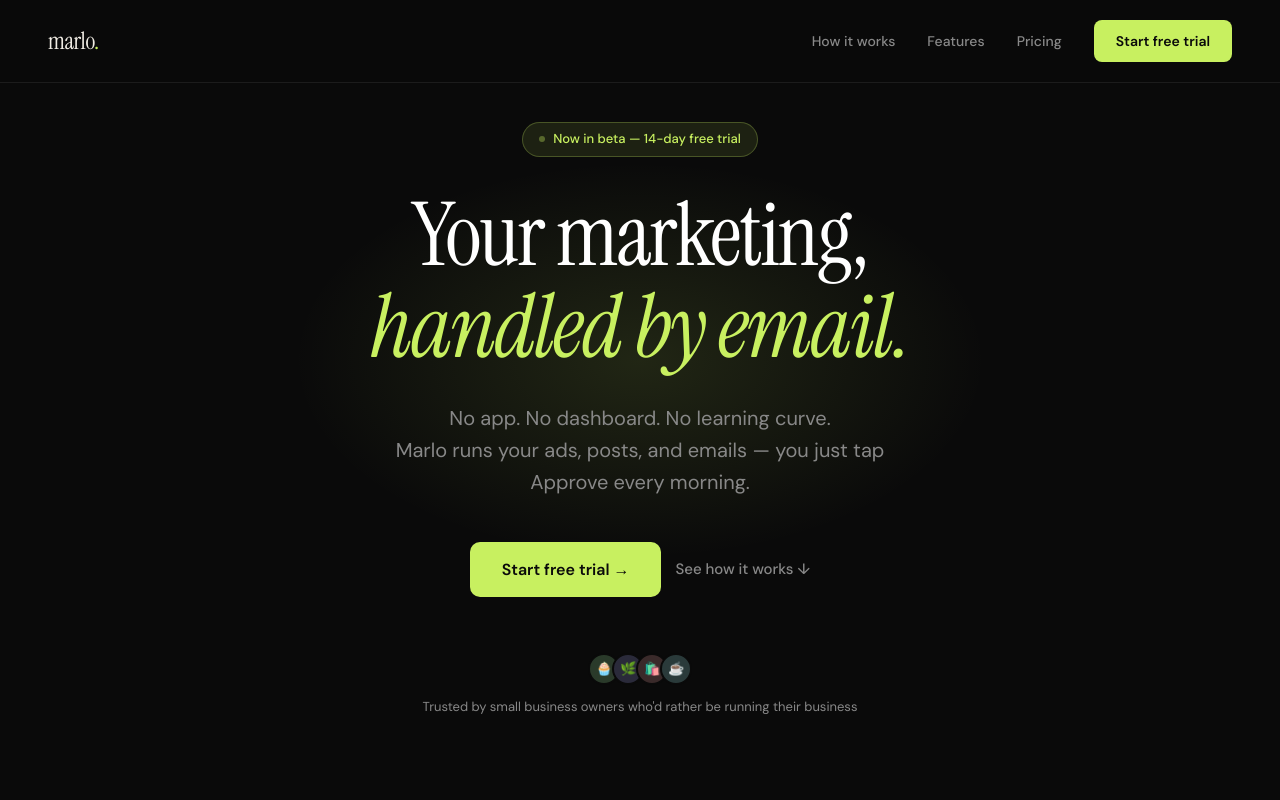
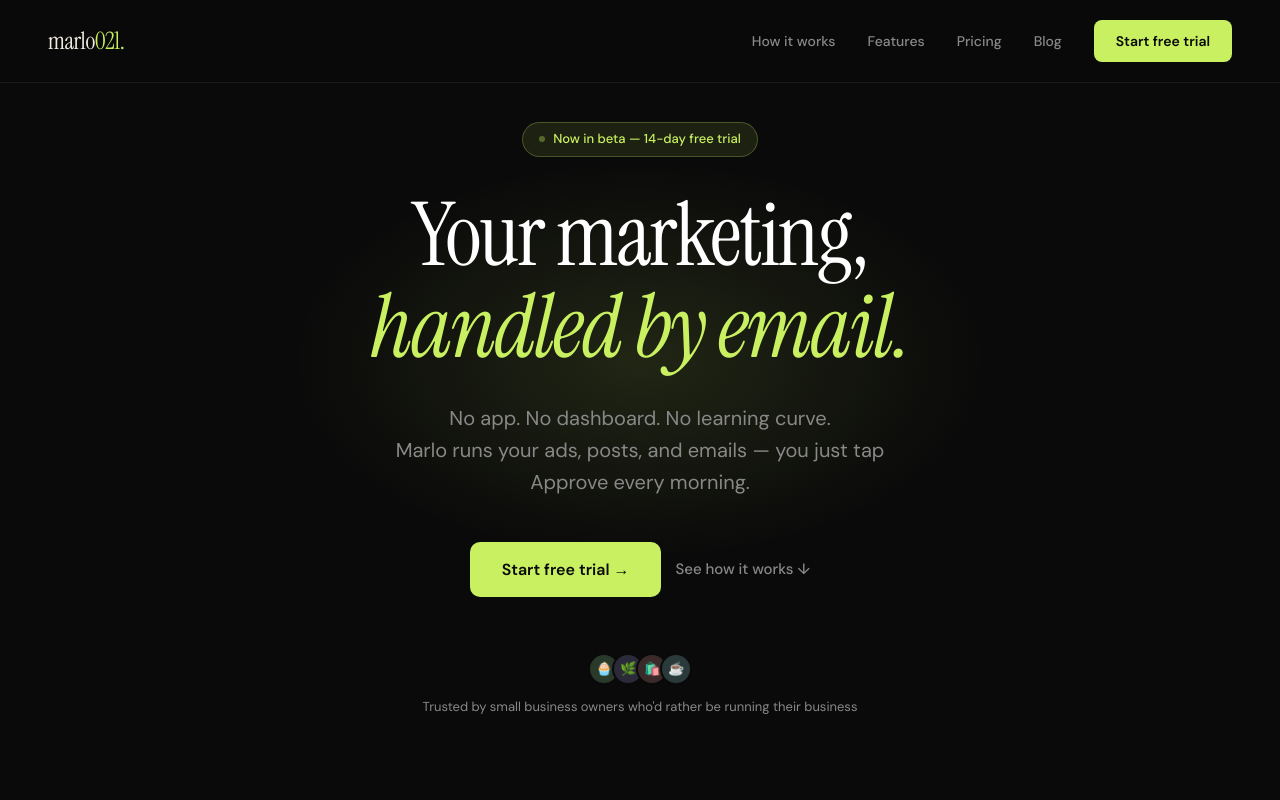
Before and after one commit to chuyongl/marlo021, a React (Create React App) app in the folder frontend/: page / in a window 1280 px wide. Shown: the top 800 px of the page. Built offline with nearby package versions, Linux system fonts and the light colour scheme.

Commit message:
feat: add Blog to nav and footer, update logo to marlo021

```diff
--- a/frontend/src/pages/Landing.tsx
+++ b/frontend/src/pages/Landing.tsx
@@ -2,7 +2,6 @@
 
 export function Landing() {
   useEffect(() => {
-    // Inject Google Fonts
     const link1 = document.createElement('link')
     link1.rel = 'preconnect'
     link1.href = 'https://fonts.googleapis.com'
@@ -13,7 +12,6 @@
     link2.href = 'https://fonts.googleapis.com/css2?family=Instrument+Serif:ital@0;1&family=DM+Sans:wght@300;400;500;600&display=swap'
     document.head.appendChild(link2)
 
-    // FAQ toggle function
     ;(window as any).toggleFaq = function(el: HTMLElement) {
       const item = el.closest('.faq-item') as HTMLElement
       const isOpen = item.classList.contains('open')
@@ -21,7 +19,6 @@
       if (!isOpen) item.classList.add('open')
     }
 
-    // Scroll animations
     const observer = new IntersectionObserver((entries) => {
       entries.forEach(e => {
         if (e.isIntersecting) e.target.classList.add('visible')
@@ -45,7 +42,6 @@
         html { scroll-behavior: smooth; }
         body { background: var(--bg); color: var(--text); font-family: 'DM Sans', sans-serif; font-size: 16px; line-height: 1.6; overflow-x: hidden; }
 
-        /* NAV */
         nav { position: fixed; top: 0; left: 0; right: 0; z-index: 100; display: flex; align-items: center; justify-content: space-between; padding: 20px 48px; background: rgba(10,10,10,0.85); backdrop-filter: blur(16px); border-bottom: 1px solid var(--border); }
         .logo { font-family: 'Instrument Serif', serif; font-size: 24px; color: var(--text); text-decoration: none; letter-spacing: -0.5px; }
         .logo span { color: var(--accent); }
@@ -55,7 +51,6 @@
         .nav-cta { background: var(--accent); color: #0a0a0a; padding: 10px 22px; border-radius: 8px; font-size: 14px; font-weight: 600; text-decoration: none; transition: opacity 0.2s, transform 0.15s; }
         .nav-cta:hover { opacity: 0.88; transform: translateY(-1px); }
 
-        /* HERO */
         .hero { min-height: 100vh; display: flex; flex-direction: column; align-items: center; justify-content: center; text-align: center; padding: 120px 24px 80px; position: relative; overflow: hidden; }
         .hero-glow { position: absolute; top: 20%; left: 50%; transform: translateX(-50%); width: 700px; height: 400px; background: radial-gradient(ellipse, rgba(200,240,96,0.12) 0%, transparent 70%); pointer-events: none; }
         .hero-badge { display: inline-flex; align-items: center; gap: 8px; background: rgba(200,240,96,0.1); border: 1px solid rgba(200,240,96,0.25); border-radius: 100px; padding: 6px 16px; font-size: 13px; font-weight: 500; color: var(--accent); margin-bottom: 32px; animation: fadeUp 0.6s ease both; }
@@ -76,7 +71,6 @@
         .avatar:first-child { margin-left: 0; }
         .avatar-row { display: flex; align-items: center; gap: 10px; }
 
-        /* PHONE SECTION */
         .phone-section { padding: 80px 24px 100px; display: flex; flex-direction: column; align-items: center; gap: 64px; }
         .section-label { font-size: 12px; font-weight: 600; letter-spacing: 2px; text-transform: uppercase; color: var(--accent); margin-bottom: 12px; }
         .section-title { font-family: 'Instrument Serif', serif; font-size: clamp(32px, 5vw, 54px); line-height: 1.1; letter-spacing: -1px; color: var(--white); text-align: center; max-width: 600px; margin: 0 auto 16px; }
@@ -107,7 +101,6 @@
         .callout-title { font-size: 13px; font-weight: 600; color: var(--text); margin-bottom: 4px; }
         .callout-body { font-size: 12px; color: var(--muted); line-height: 1.5; }
 
-        /* HOW IT WORKS */
         .how-section { padding: 80px 24px 100px; max-width: 1100px; margin: 0 auto; }
         .steps-grid { display: grid; grid-template-columns: repeat(3, 1fr); gap: 2px; margin-top: 56px; background: var(--border); border-radius: 20px; overflow: hidden; }
         .step { background: var(--card-bg); padding: 40px 36px; position: relative; transition: background 0.3s; }
@@ -117,7 +110,6 @@
         .step h3 { font-family: 'Instrument Serif', serif; font-size: 22px; color: var(--white); margin-bottom: 10px; letter-spacing: -0.3px; }
         .step p { font-size: 14px; color: var(--muted); line-height: 1.65; }
 
-        /* PHOTO FEATURE */
         .photo-section { padding: 80px 24px 100px; max-width: 1100px; margin: 0 auto; }
         .photo-feature-grid { display: grid; grid-template-columns: 1fr 1fr; gap: 48px; align-items: center; margin-top: 56px; }
         .photo-demo { background: var(--card-bg); border: 1px solid var(--border); border-radius: 24px; padding: 32px; }
@@ -132,7 +124,6 @@
         .feature-list li { display: flex; align-items: flex-start; gap: 10px; font-size: 14px; color: var(--text); }
         .feature-list .check { width: 20px; height: 20px; background: rgba(200,240,96,0.1); border-radius: 50%; display: flex; align-items: center; justify-content: center; font-size: 11px; flex-shrink: 0; margin-top: 1px; color: var(--accent); }
 
-        /* METRICS BAR */
         .metrics-bar { border-top: 1px solid var(--border); border-bottom: 1px solid var(--border); padding: 48px 24px; display: flex; justify-content: center; gap: 0; }
         .metric-item { flex: 1; max-width: 240px; text-align: center; padding: 0 32px; position: relative; }
         .metric-item + .metric-item::before { content: ''; position: absolute; left: 0; top: 10%; bottom: 10%; width: 1px; background: var(--border); }
@@ -140,14 +131,12 @@
         .metric-num span { color: var(--accent); }
         .metric-label { font-size: 14px; color: var(--muted); }
 
-        /* INTEGRATIONS */
         .integrations-section { padding: 80px 24px; max-width: 900px; margin: 0 auto; text-align: center; }
         .integration-logos { display: flex; gap: 12px; justify-content: center; flex-wrap: wrap; margin-top: 40px; }
         .integration-chip { display: flex; align-items: center; gap: 8px; background: var(--card-bg); border: 1px solid var(--border); border-radius: 100px; padding: 10px 20px; font-size: 14px; font-weight: 500; color: var(--text); transition: border-color 0.2s, background 0.2s; }
         .integration-chip:hover { border-color: rgba(255,255,255,0.2); background: var(--bg3); }
         .integration-chip .icon { font-size: 18px; }
 
-        /* PRICING */
         .pricing-section { padding: 80px 24px 100px; max-width: 560px; margin: 0 auto; text-align: center; }
         .pricing-card { background: var(--card-bg); border: 1px solid rgba(200,240,96,0.25); border-radius: 24px; padding: 48px 40px; margin-top: 48px; position: relative; overflow: hidden; }
         .pricing-card::before { content: ''; position: absolute; top: 0; left: 0; right: 0; height: 2px; background: linear-gradient(90deg, transparent, var(--accent), transparent); }
@@ -161,7 +150,6 @@
         .btn-cta-large:hover { opacity: 0.88; transform: translateY(-2px); }
         .pricing-note { font-size: 13px; color: var(--muted); margin-top: 16px; }
 
-        /* FAQ */
         .faq-section { padding: 60px 24px 100px; max-width: 680px; margin: 0 auto; }
         .faq-item { border-bottom: 1px solid var(--border); padding: 24px 0; }
         .faq-question { font-size: 16px; font-weight: 600; color: var(--text); cursor: pointer; display: flex; justify-content: space-between; align-items: center; gap: 16px; user-select: none; }
@@ -170,18 +158,15 @@
         .faq-answer { font-size: 14px; color: var(--muted); line-height: 1.7; max-height: 0; overflow: hidden; transition: max-height 0.3s ease, padding 0.3s ease; }
         .faq-item.open .faq-answer { max-height: 300px; padding-top: 14px; }
 
-        /* FOOTER */
         footer { border-top: 1px solid var(--border); padding: 40px 48px; display: flex; align-items: center; justify-content: space-between; flex-wrap: wrap; gap: 16px; }
         .footer-links { display: flex; gap: 24px; }
         .footer-links a { font-size: 13px; color: var(--muted); text-decoration: none; transition: color 0.2s; }
         .footer-links a:hover { color: var(--text); }
 
-        /* ANIMATIONS */
         @keyframes fadeUp { from { opacity: 0; transform: translateY(20px); } to { opacity: 1; transform: translateY(0); } }
         .fade-in { opacity: 0; transform: translateY(24px); transition: opacity 0.6s ease, transform 0.6s ease; }
         .fade-in.visible { opacity: 1; transform: translateY(0); }
 
-        /* RESPONSIVE */
         @media (max-width: 768px) {
           nav { padding: 16px 20px; }
           .nav-links { display: none; }
@@ -195,11 +180,12 @@
 
       {/* NAV */}
       <nav>
-        <a className="logo" href="/">marlo<span>.</span></a>
+        <a className="logo" href="/">marlo<span>021.</span></a>
         <div className="nav-links">
           <a className="nav-link" href="#how">How it works</a>
           <a className="nav-link" href="#features">Features</a>
           <a className="nav-link" href="#pricing">Pricing</a>
+          <a className="nav-link" href="/blog">Blog</a>
           <a className="nav-cta" href="/signup">Start free trial</a>
         </div>
       </nav>
@@ -376,8 +362,9 @@
 
       {/* FOOTER */}
       <footer>
-        <a className="logo" href="/">marlo<span>.</span></a>
+        <a className="logo" href="/">marlo<span>021.</span></a>
         <div className="footer-links">
+          <a href="/blog">Blog</a>
           <a href="/help">Help & FAQ</a>
           <a href="/privacy">Privacy</a>
           <a href="/terms">Terms</a>
```
